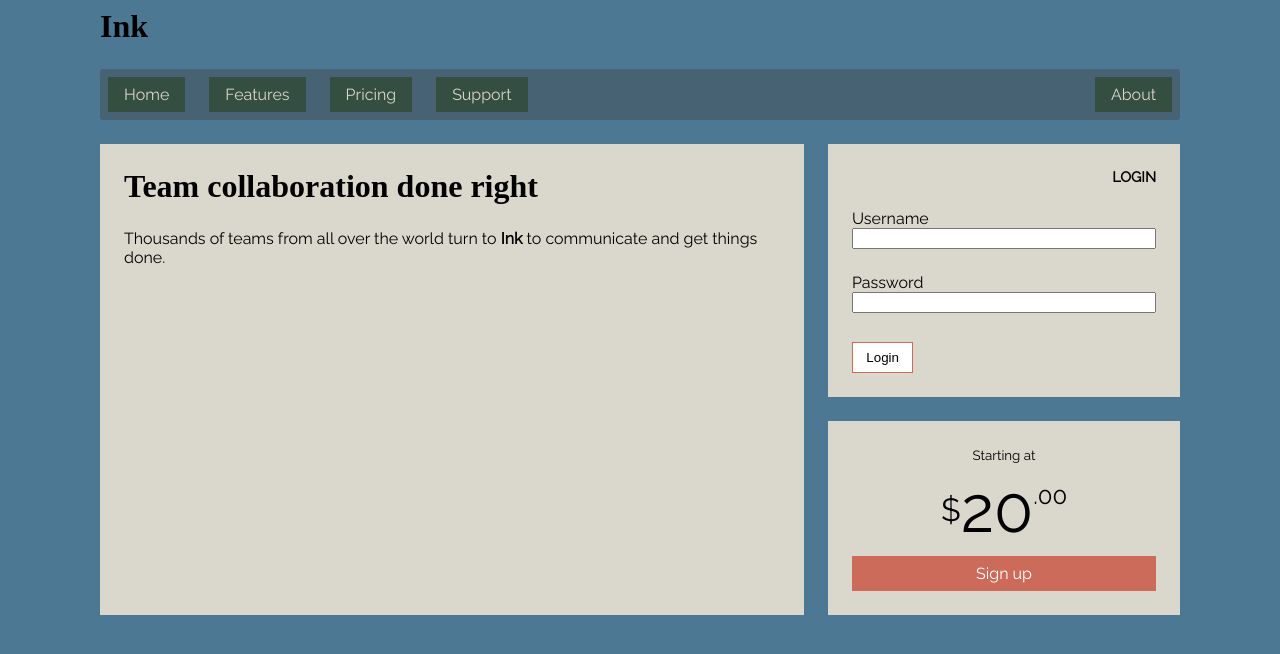
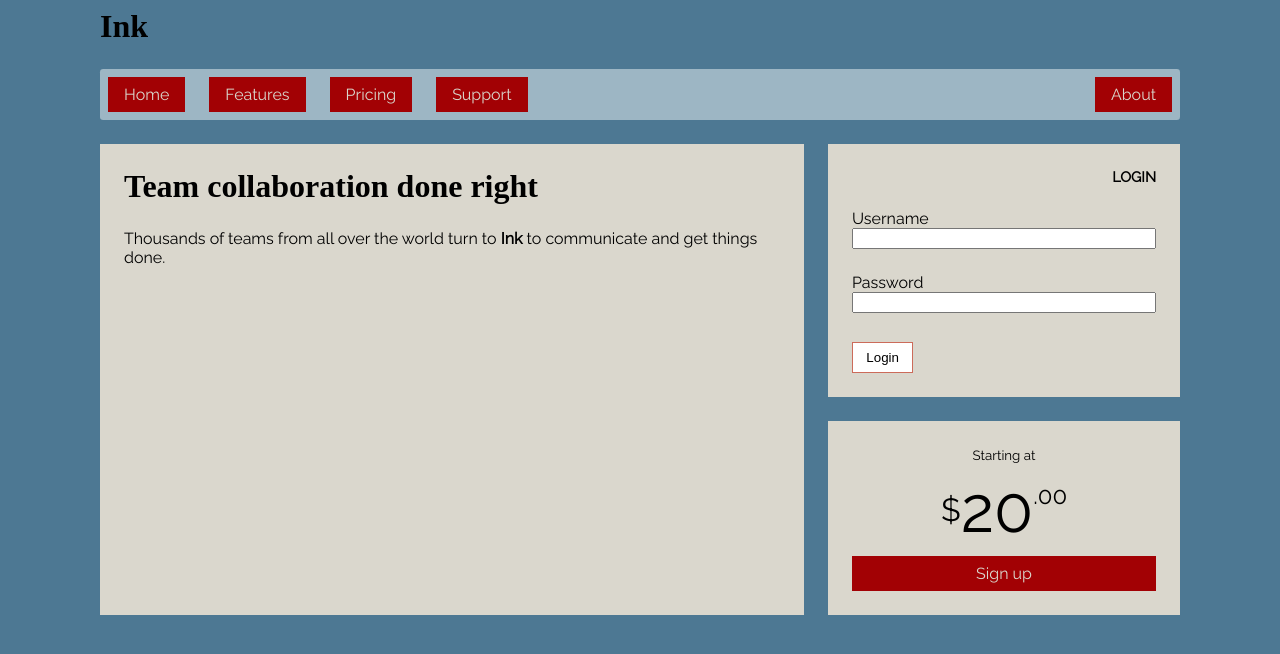
Before and after one commit to nic-dgl203-2021FA/assignment-4a-2-WeatheredOak, a plain HTML site: page index.html in a window 1280 px wide. Drawn offline with Linux system fonts and the light colour scheme; a web font is replaced by a local one.

Commit message:
Edit mixins for color
Changed button and background colors.

```diff
--- a/main_scss.scss
+++ b/main_scss.scss
@@ -20,7 +20,10 @@
 
 @mixin anchor-links {
   color: #DAD7CD;
-  background-color:#344E41 ;
+  background-color: #A20104;
+  a :hover{
+    background: #A3B18A;
+  }
 }
 
 :root {
@@ -92,10 +95,11 @@
   }
 
   .site-nav {
+    @include anchor-links();
     display: flex;
     margin: 0;
     padding: .5em;
-    background-color: $nav-color;
+    background-color: $accent-color;
     list-style-type: none;
     border-radius: .2em;
   }
@@ -168,9 +172,8 @@
   }
 
   .cta-button {
+    @include anchor-links();
     display: block;
-    background-color: #cc6b5a;
-    color: white;
     padding: .5em 1em;
     text-decoration: none;
   }
```
Also changed, not shown: main_scss.css, main_scss.min.css, 2 other files.
